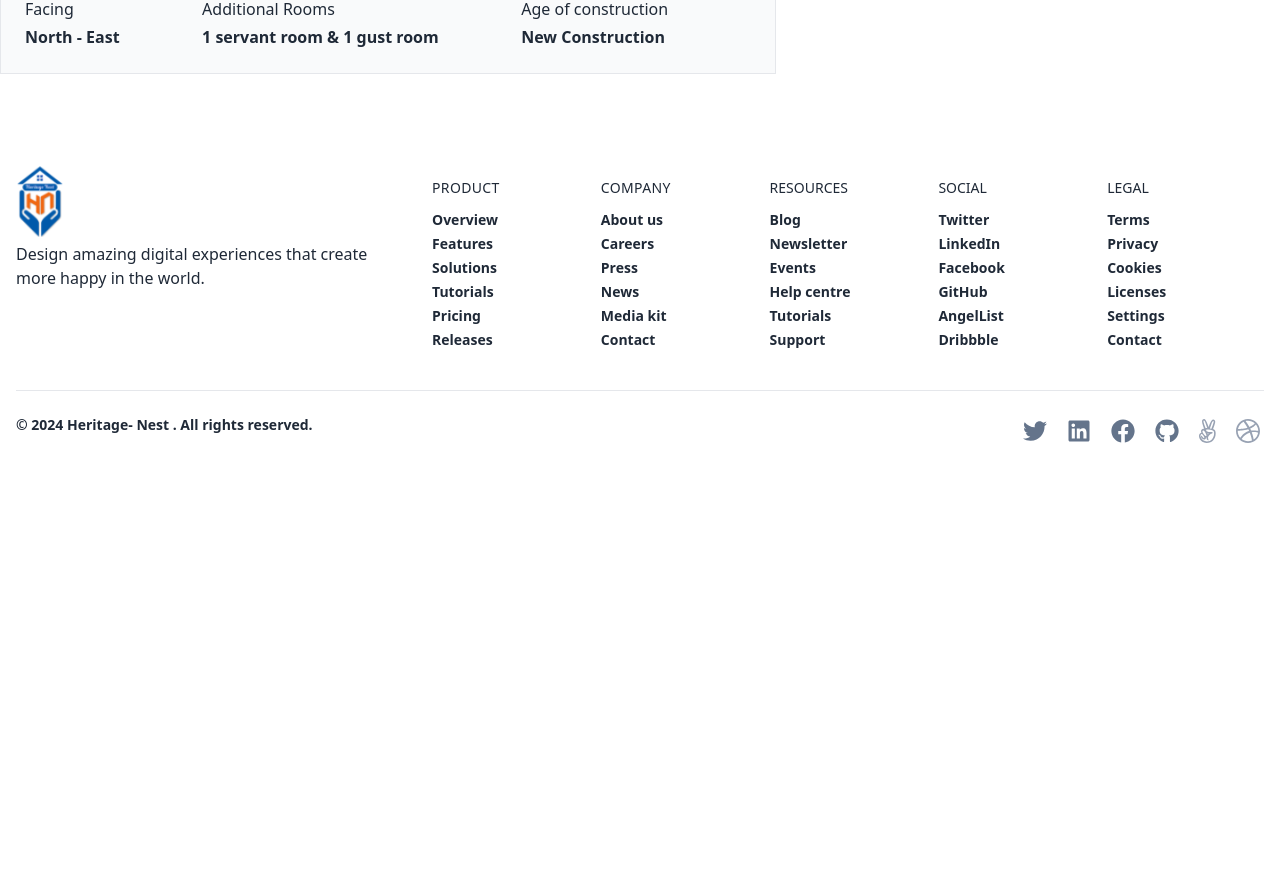
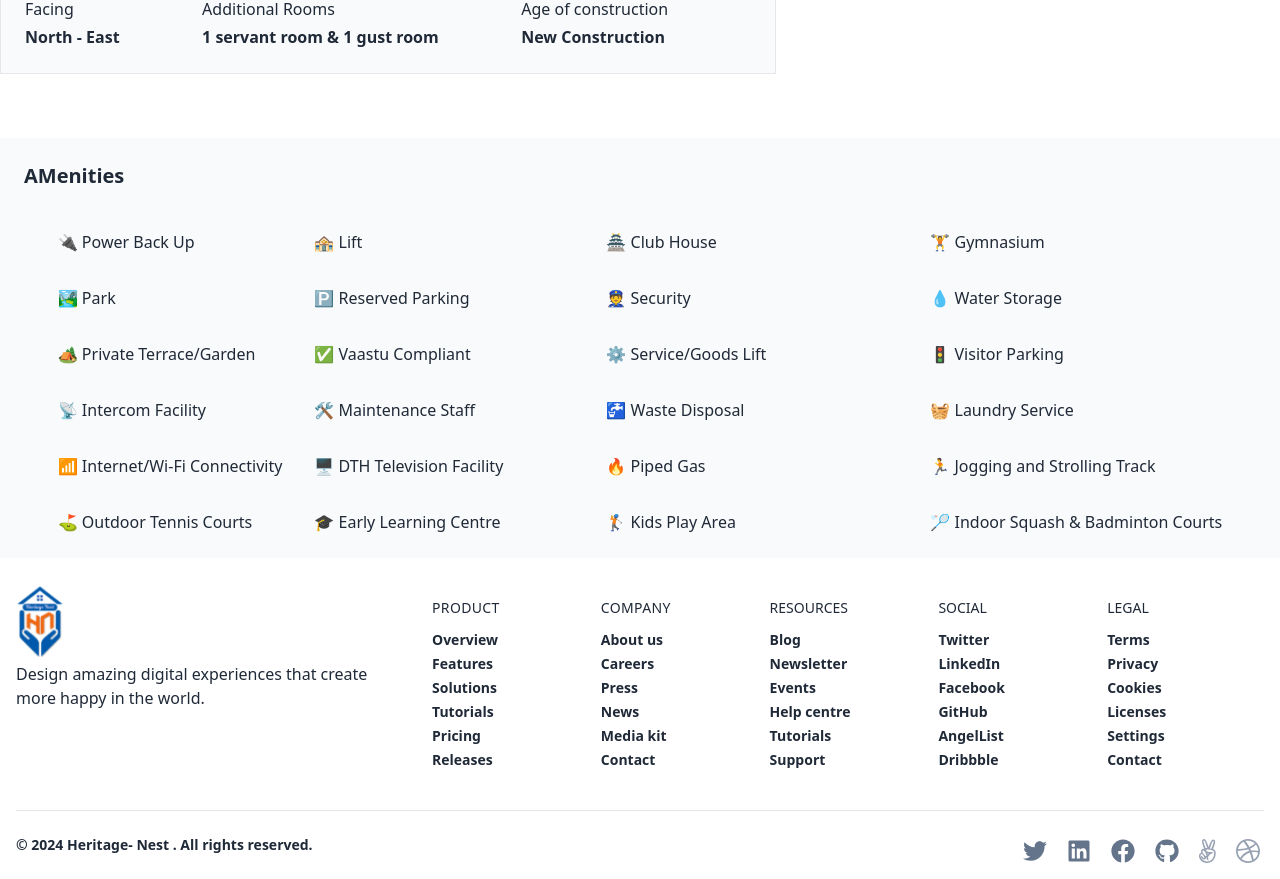
Before and after one commit to rontysarkar/Heritage-Nest, a React (Vite) app: page /propertyDetails in a window 1280 px wide. Shown: the part 1360-2239 px from the top of the page. Before the commit the page ends 1819 px from the top, so only its background shows below. Built offline with nearby package versions, Linux system fonts and the light colour scheme.

Commit message:
add amenities section

```diff
--- /dev/null
+++ b/src/Pages/PropertyDetails/Amenities/Amenities.jsx
@@ -0,0 +1,41 @@
+
+const Amenities = () => {
+    return (
+        <div className="max-w-7xl mx-auto p-6 bg-[rgb(249,250,251)]">
+            <h1 className="text-xl font-bold">AMenities</h1>
+            <div className="pt-10 flex justify-around">
+                <div className="grid grid-cols-2 gap-8 font-medium">
+                    <h1>🔌 Power Back Up</h1>
+                    <h1>🏤 Lift</h1>
+                    <h1>🏞️ Park</h1>
+                    <h1>🅿 Reserved Parking</h1>
+                    <h1>🏕️ Private Terrace/Garden</h1>
+                    <h1>✅ Vaastu Compliant </h1>
+                    <h1>📡 Intercom Facility</h1>
+                    <h1>🛠 Maintenance Staff</h1>
+                    <h1>📶 Internet/Wi-Fi Connectivity</h1>
+                    <h1>🖥️ DTH Television Facility</h1>
+                    <h1>⛳ Outdoor Tennis Courts</h1>
+                    <h1>🎓 Early Learning Centre</h1>
+                </div>
+                <div className="grid grid-cols-2 gap-8 font-medium" >
+                    <h1>🏯 Club House</h1>
+                    <h1>🏋️ Gymnasium</h1>
+                    <h1>👮 Security</h1>
+                    <h1>💧 Water Storage</h1>
+                    <h1>⚙️ Service/Goods Lift</h1>
+                    <h1>🚦 Visitor Parking</h1>
+                    <h1>🚰 Waste Disposal</h1>
+                    <h1>🧺 Laundry Service</h1>
+                    <h1>🔥 Piped Gas</h1>
+                    <h1>🏃 Jogging and Strolling Track</h1>
+                    <h1>🏌️ Kids Play Area</h1>
+                    <h1>🏸 Indoor Squash & Badminton Courts</h1>
+                </div>
+            </div>
+
+        </div>
+    );
+};
+
+export default Amenities;
--- a/src/Pages/PropertyDetails/Details/Details.jsx
+++ b/src/Pages/PropertyDetails/Details/Details.jsx
@@ -71,7 +71,7 @@ const Details = () => {
                     </div>
                 </div>
             </div>
-            <div className="mt-36">
+            <div className="lg:mt-36">
                 <div className="bg-[#ecf5ff] p-6 space-y-5">
                     <h1>Property value</h1>
                     <h1 className="text-xl font-bold">$ 300k - $ 310k</h1>
@@ -95,8 +95,11 @@ const Details = () => {
                         </div>
                     </div>
                     <div className="flex justify-center">
-                    <button className="btn bg-blue-700 text-white ">Bid Property</button>
+                        <button className="btn bg-blue-700 text-white ">Bid Property</button>
                     </div>
+                </div>
+                <div className="my-12 ">
+                    <iframe className="w-full h-96" src="https://www.google.com/maps/embed?pb=!1m18!1m12!1m3!1d162694.61464969025!2d-88.1295549237184!3d42.95488804851289!2m3!1f0!2f0!3f0!3m2!1i1024!2i768!4f13.1!3m3!1m2!1s0x880511ed5bf84fed%3A0xe95ceb0a124d8533!2sPondview%20Park!5e0!3m2!1sen!2sbd!4v1719258308096!5m2!1sen!2sbd"  allowfullscreen="" loading="lazy" referrerPolicy="no-referrer-when-downgrade"></iframe>
                 </div>
             </div>
         </div>
--- a/src/Pages/PropertyDetails/PropertyDetails.jsx
+++ b/src/Pages/PropertyDetails/PropertyDetails.jsx
@@ -1,9 +1,11 @@
+import Amenities from "./Amenities/Amenities";
 import Details from "./Details/Details";
 
 const PropertyDetails = () => {
     return (
         <div>
             <Details/>
+            <Amenities/>
         </div>
     );
 };
--- a/src/Sherd/Navbar.jsx
+++ b/src/Sherd/Navbar.jsx
@@ -41,7 +41,7 @@ const Navbar = () => {
                         ? " font-bold  text-primary"
                         : "hover:text-orange font-bold"
             }
-            to={"gallery"}
+            to={"/propertyDetails"}
         >
             <li>
                 <span>Sell</span>
```
